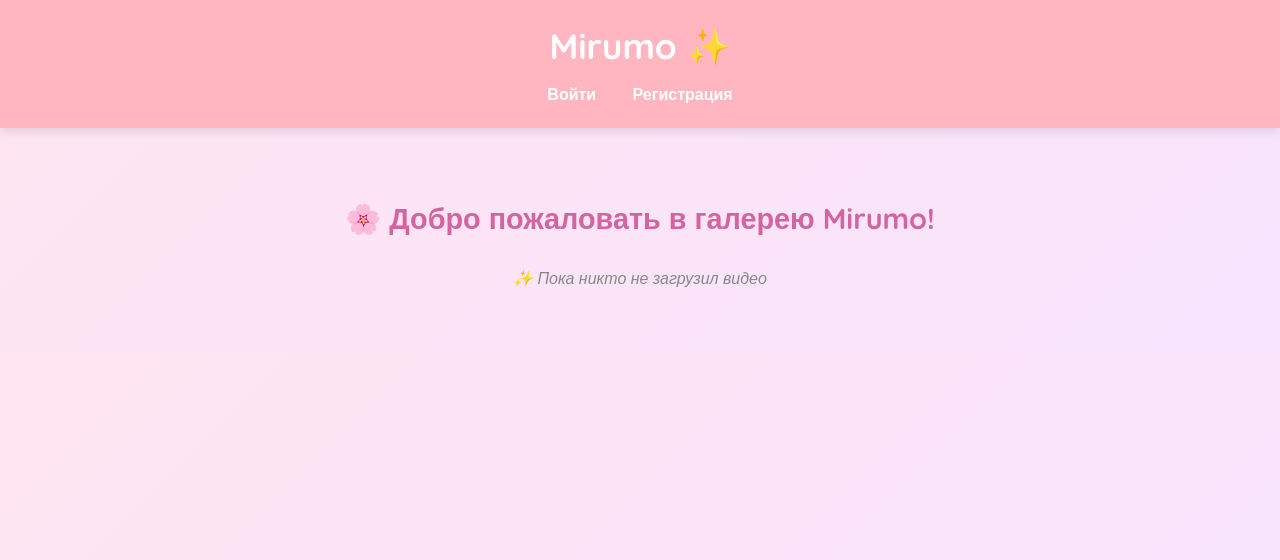
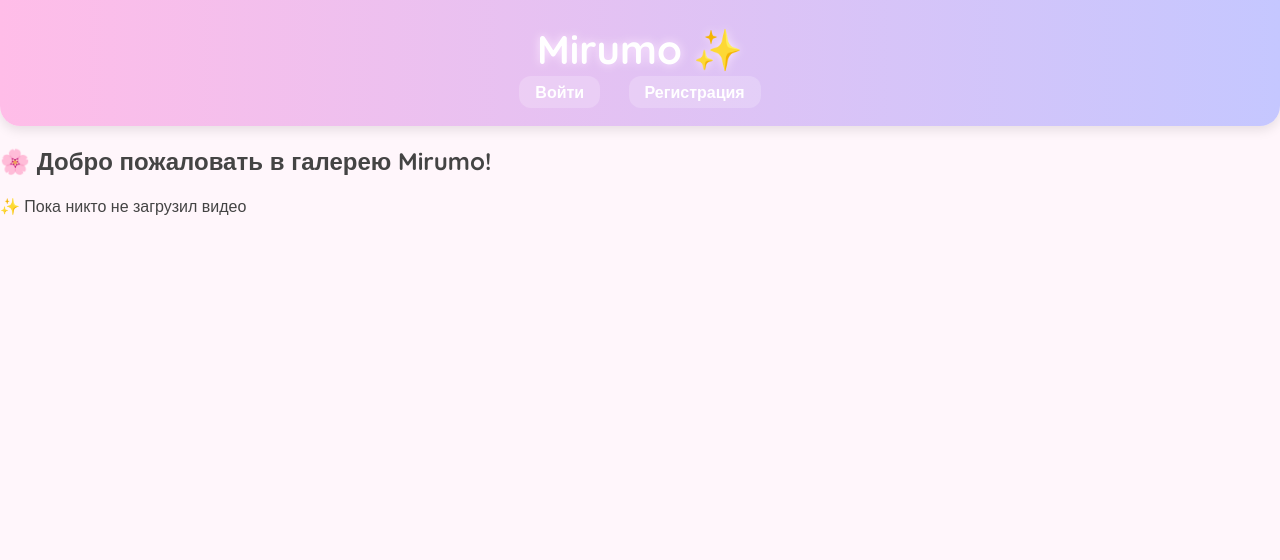
Before and after one commit to bagas1502/Mirumo, a Flask app: page / in a window 1280 px wide. Shown: the top 560 px of the page. Run offline with Flask 3, Linux system fonts and the light colour scheme; data that the repository does not hold is empty.

Commit message:
Обновлён стиль сайта

```diff
--- a/static/style.css
+++ b/static/style.css
@@ -1,100 +1,136 @@
 body {
+  margin: 0;
   font-family: 'Quicksand', sans-serif;
-  margin: 0;
-  padding: 0;
-  background: linear-gradient(135deg, #ffe5f0, #f8e4ff);
-  color: #333;
+  background: #fff6fb;
+  color: #444;
 }
 
 header {
-  background: #ffb6c1;
+  background: linear-gradient(90deg, #ffbde8, #c5c7ff);
   padding: 1.5rem;
   text-align: center;
-  box-shadow: 0 4px 10px rgba(0,0,0,0.1);
+  box-shadow: 0 4px 12px rgba(0,0,0,0.1);
+  border-bottom-left-radius: 20px;
+  border-bottom-right-radius: 20px;
 }
 
 header h1 {
   margin: 0;
-  font-size: 2.2rem;
-  color: white;
+  font-size: 2.5rem;
+  color: #fff;
+  text-shadow: 0 0 10px #fceaff;
 }
 
 nav {
-  margin-top: 1rem;
+  margin-top: 0.5rem;
 }
 
-nav a, .user {
-  margin: 0 1rem;
-  color: white;
+nav a {
+  margin: 0 12px;
   text-decoration: none;
-  font-weight: bold;
-  font-size: 1rem;
+  color: #fff;
+  font-weight: 700;
+  background: rgba(255, 255, 255, 0.2);
+  padding: 0.4rem 1rem;
+  border-radius: 12px;
+  transition: background 0.2s ease;
 }
 
-.user {
-  background: rgba(255, 255, 255, 0.2);
-  padding: 0.3rem 0.6rem;
-  border-radius: 8px;
+nav a:hover {
+  background: rgba(255, 255, 255, 0.4);
 }
 
-main {
-  max-width: 900px;
-  margin: 2rem auto;
-  padding: 1rem;
-  text-align: center;
-}
-
-.video-gallery h2 {
-  font-size: 1.8rem;
-  color: #d364a0;
-  margin-bottom: 1.5rem;
-}
-
-.videos {
-  display: flex;
-  flex-wrap: wrap;
-  justify-content: center;
+.video-list {
+  display: grid;
+  grid-template-columns: repeat(auto-fit, minmax(280px, 1fr));
+  padding: 2rem;
   gap: 1.5rem;
 }
 
 .video-card {
   background: #fff;
-  border-radius: 12px;
-  box-shadow: 0 4px 15px rgba(0,0,0,0.1);
+  border-radius: 20px;
   padding: 1rem;
-  width: 280px;
+  box-shadow: 0 4px 8px rgba(0,0,0,0.07);
+  transition: transform 0.2s ease;
 }
 
-.video-card video {
-  width: 100%;
-  border-radius: 8px;
-  margin-bottom: 0.5rem;
+.video-card:hover {
+  transform: scale(1.03);
 }
 
-.video-card h3 {
-  margin: 0.2rem 0;
-  font-size: 1.1rem;
-  color: #8e3b83;
+video {
+  width: 100%;
+  border-radius: 14px;
 }
 
-.empty {
-  font-style: italic;
-  color: #888;
-  margin-top: 2rem;
+h3 {
+  margin-top: 0.8rem;
+  font-size: 1.1rem;
+  color: #ff69b4;
+  text-align: center;
 }
 
-/* 📱 Mobile */
-@media (max-width: 600px) {
-  .video-card {
-    width: 90%;
-  }
+.upload-container {
+  max-width: 600px;
+  margin: 2rem auto;
+  background: #fff;
+  padding: 2rem;
+  border-radius: 20px;
+  box-shadow: 0 4px 12px rgba(0,0,0,0.08);
+}
 
-  nav a, .user {
-    display: block;
-    margin: 0.5rem 0;
-  }
+.upload-container h2 {
+  text-align: center;
+  color: #ff69b4;
+  margin-bottom: 1.5rem;
+}
 
-  header h1 {
-    font-size: 1.6rem;
-  }
+form label {
+  display: block;
+  margin-top: 1rem;
+  font-weight: bold;
+  color: #a14faa;
 }
+
+form input[type="text"],
+form input[type="password"],
+form input[type="file"] {
+  width: 100%;
+  padding: 0.8rem;
+  border: 2px solid #ffe2f0;
+  border-radius: 12px;
+  margin-top: 0.4rem;
+  font-size: 1rem;
+  background: #fffafc;
+}
+
+form button {
+  display: block;
+  margin: 2rem auto 0;
+  background: #ff9ccf;
+  color: #fff;
+  font-size: 1rem;
+  font-weight: bold;
+  padding: 0.8rem 2rem;
+  border: none;
+  border-radius: 16px;
+  cursor: pointer;
+  transition: background 0.3s ease;
+}
+
+form button:hover {
+  background: #f285c2;
+}
+.no-videos {
+  text-align: center;
+  font-size: 1.2rem;
+  color: #b37db2;
+  padding: 3rem;
+  background: #fff0fa;
+  border-radius: 20px;
+  box-shadow: 0 4px 12px rgba(0,0,0,0.05);
+  max-width: 600px;
+  margin: 3rem auto;
+  line-height: 1.6;
+}
```
